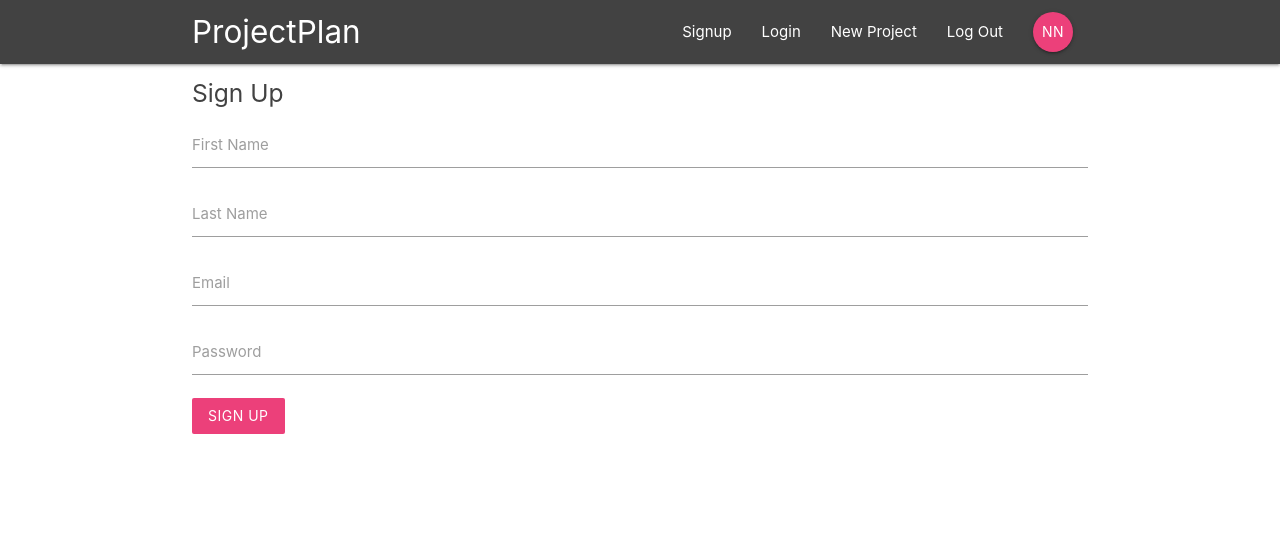
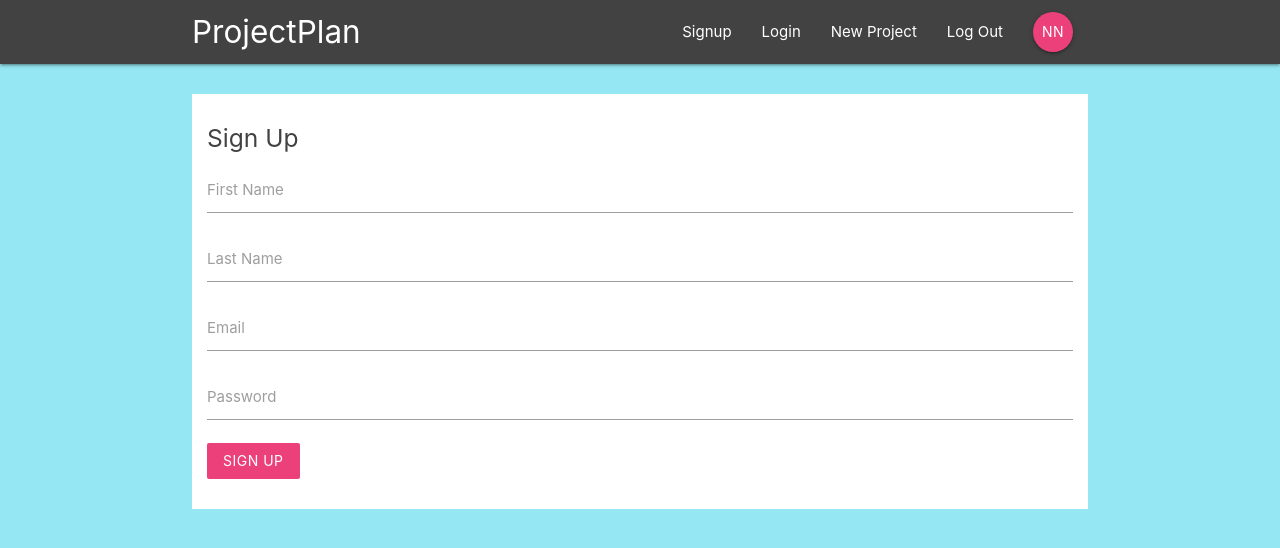
Before and after one commit to jakdev047/projectplan, a React (Create React App) app: page /signup in a window 1280 px wide. Shown: the top 548 px of the page. Built offline with nearby package versions, Linux system fonts and the light colour scheme.

Commit message:
link path correction in signin & signup component

```diff
--- a/src/assets/sass/index.scss
+++ b/src/assets/sass/index.scss
@@ -1,8 +1,16 @@
 $secondaryColor: #ec407a;
+$bgColor: #95e8f3;
 
-h2 {
-  color: $secondaryColor;
+
+body {
+  background: $bgColor;
 }
+
+.white {
+  padding: 15px;
+  margin: 30px 0;
+}
+
 
 // error-section
 .error-section {
--- a/src/components/layout/Signin.js
+++ b/src/components/layout/Signin.js
@@ -4,7 +4,7 @@ import { NavLink } from 'react-router-dom';
 const Signin = () => {
   return (
     <ul className="right">
-      <li><NavLink to='/'>New Project</NavLink></li>
+      <li><NavLink to='/create'>New Project</NavLink></li>
       <li><NavLink to='/'>Log Out</NavLink></li>
       <li>
         <NavLink to='/' className="btn btn-floating pink lighten-1">
--- a/src/components/layout/Signout.js
+++ b/src/components/layout/Signout.js
@@ -4,8 +4,8 @@ import { NavLink } from 'react-router-dom';
 const Signout = () => {
   return (
     <ul className="right">
-      <li><NavLink to='/'>Signup</NavLink></li>
-      <li><NavLink to='/'>Login</NavLink></li>
+      <li><NavLink to='/signup'>Signup</NavLink></li>
+      <li><NavLink to='/signin'>Login</NavLink></li>
     </ul>
   );
 };
```
